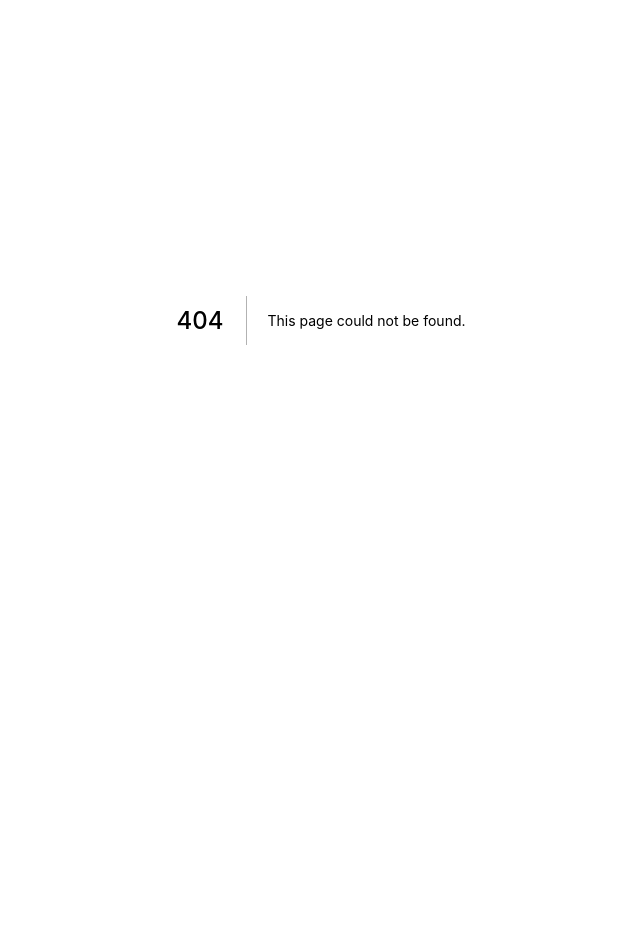
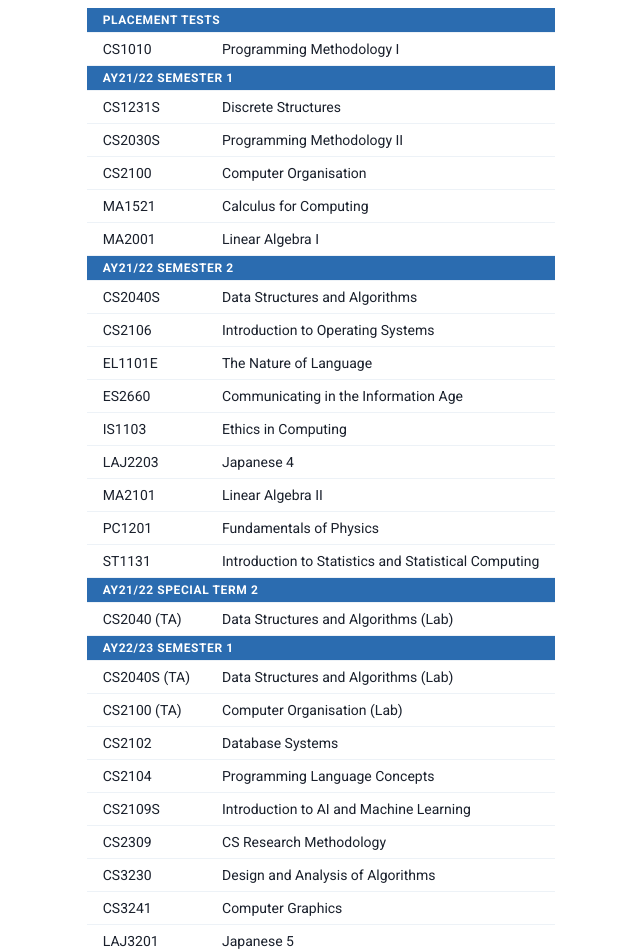
Before and after one commit to weiseng18/main, a Next.js app: page /coursework in a window 1280 px wide. Before the commit this address had no page. Shown: the part 80-1032 px from the top of the page, without its empty margins (319-959 px from the left). Before the commit the page ends 800 px from the top, so only its background shows below. Built offline with nearby package versions, Linux system fonts and the light colour scheme.

Commit message:
add coursework

```diff
--- a/components/Navbar.js
+++ b/components/Navbar.js
@@ -15,6 +15,7 @@ const Navbar = ({ page }) => {
       <HStack spacing={5} divider={<StackDivider borderLeft="1px" borderColor="gray.500" />}>
         <Item href="/" title="Home" selected={page === "index"} />
         <Item href="/projects" title="Projects" selected={page === "projects"} />
+        <Item href="/coursework" title="Coursework" selected={page === "coursework"} />
       </HStack>
     </Flex>
   )
--- /dev/null
+++ b/pages/coursework.js
@@ -0,0 +1,236 @@
+import {
+  Container,
+  Flex,
+  TableContainer,
+  Table,
+  Thead,
+  Tbody,
+  Th,
+  Tr,
+  Td,
+} from "@chakra-ui/react"
+
+import Navbar from "../components/Navbar"
+
+const Index = () => {
+  return (
+    <Container>
+      <Flex
+        height="100%"
+        flexDir="column"
+        alignItems="center"
+      >
+        <Navbar page="coursework" />
+        <Flex flexDir="column" justifyContent="center" flexGrow={1}>
+          <Coursework />
+        </Flex>
+      </Flex>
+    </Container>
+  )
+}
+
+const Coursework = () => {
+  const all = [
+    {
+      name: "Placement Tests",
+      mods: [
+        {
+          code: "CS1010",
+          title: "Programming Methodology I"
+        }
+      ]
+    },
+    {
+      name: "AY21/22 Semester 1",
+      mods: [
+        {
+          code: "CS1231S",
+          title: "Discrete Structures"
+        },
+        {
+          code: "CS2030S",
+          title: "Programming Methodology II"
+        },
+        {
+          code: "CS2100",
+          title: "Computer Organisation"
+        },
+        {
+          code: "MA1521",
+          title: "Calculus for Computing"
+        },
+        {
+          code: "MA2001",
+          title: "Linear Algebra I"
+        },
+      ]
+    },
+    {
+      name: "AY21/22 Semester 2",
+      mods: [
+        {
+          code: "CS2040S",
+          title: "Data Structures and Algorithms"
+        },
+        {
+          code: "CS2106",
+          title: "Introduction to Operating Systems"
+        },
+        {
+          code: "EL1101E",
+          title: "The Nature of Language"
+        },
+        {
+          code: "ES2660",
+          title: "Communicating in the Information Age"
+        },
+        {
+          code: "IS1103",
+          title: "Ethics in Computing"
+        },
+        {
+          code: "LAJ2203",
+          title: "Japanese 4"
+        },
+        {
+          code: "MA2101",
+          title: "Linear Algebra II"
+        },
+        {
+          code: "PC1201",
+          title: "Fundamentals of Physics"
+        },
+        {
+          code: "ST1131",
+          title: "Introduction to Statistics and Statistical Computing"
+        },
+      ]
+    },
+    {
+      name: "AY21/22 Special Term 2",
+      mods: [
+        {
+          code: "CS2040 (TA)",
+          title: "Data Structures and Algorithms (Lab)"
+        },
+      ]
+    },
+    {
+      name: "AY22/23 Semester 1",
+      mods: [
+        {
+          code: "CS2040S (TA)",
+          title: "Data Structures and Algorithms (Lab)"
+        },
+        {
+          code: "CS2100 (TA)",
+          title: "Computer Organisation (Lab)"
+        },
+        {
+          code: "CS2102",
+          title: "Database Systems"
+        },
+        {
+          code: "CS2104",
+          title: "Programming Language Concepts"
+        },
+        {
+          code: "CS2109S",
+          title: "Introduction to AI and Machine Learning"
+        },
+        {
+          code: "CS2309",
+          title: "CS Research Methodology"
+        },
+        {
+          code: "CS3230",
+          title: "Design and Analysis of Algorithms"
+        },
+        {
+          code: "CS3241",
+          title: "Computer Graphics"
+        },
+        {
+          code: "LAJ3201",
+          title: "Japanese 5"
+        },
+      ]
+    },
+    {
+      name: "AY22/23 Semester 2",
+      mods: [
+        {
+          code: "CS2040 (TA)",
+          title: "Data Structures and Algorithms (Lab)"
+        },
+        {
+          code: "CS3230 (TA)",
+          title: "Design and Analysis of Algorithms (Tutorial)"
+        },
+        {
+          code: "CS2105",
+          title: "Introduction to Computer Networks"
+        },
+        {
+          code: "CS2108",
+          title: "Introduction to Media Computing"
+        },
+        {
+          code: "CS3211",
+          title: "Parallel and Concurrent Programming"
+        },
+        {
+          code: "CS3233",
+          title: "Competitive Programming"
+        },
+        {
+          code: "CS3242",
+          title: "3D Modelling and Animation"
+        },
+        {
+          code: "CS4247",
+          title: "Graphics Rendering Techniques"
+        },
+        {
+          code: "LAJ3202",
+          title: "Japanese 6"
+        },
+        {
+          code: "MA2202",
+          title: "Algebra I"
+        },
+      ]
+    },
+  ]
+  return (
+    <TableContainer>
+      <Table size="sm">
+        {all && all.map((sem) => {
+          return (
+            <>
+              <Thead backgroundColor={"blue.600"}>
+                <Tr>
+                  <Th colSpan={2} color={"white"}>
+                    {sem.name}
+                  </Th>
+                </Tr>
+              </Thead>
+              <Tbody>
+                {sem.mods.length > 0 && sem.mods.map((mod) => {
+                  return (
+                    <Tr>
+                      <Td>{mod.code}</Td>
+                      <Td>{mod.title}</Td>
+                    </Tr>
+                  )
+                })}
+              </Tbody>
+            </>
+          )
+        })}
+      </Table>
+    </TableContainer>
+  )
+}
+
+export default Index
```
Also changed, not shown: 1 other file (tests, documents, lock files or other folders).
